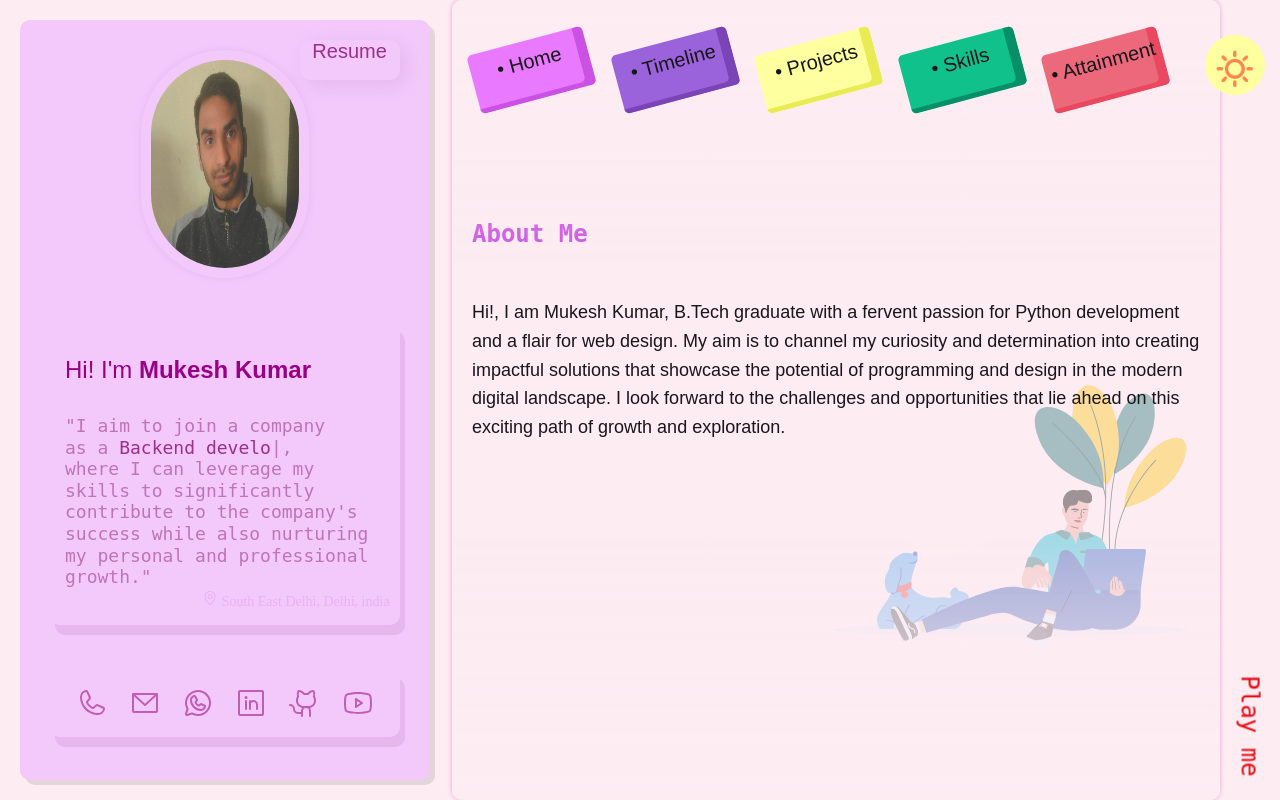
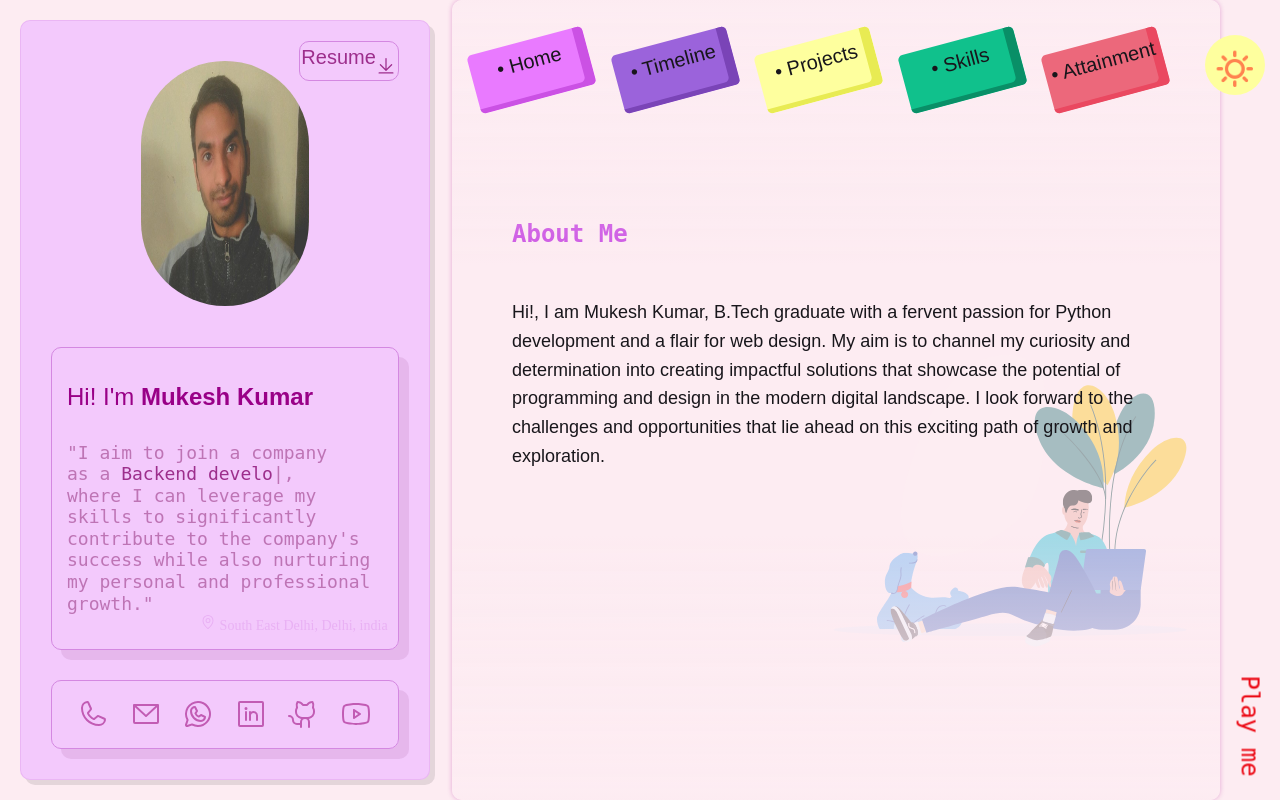
Before and after one commit to Mukeshmiet/Personal_Portfolio, a Django app: page / in a window 1280 px wide. Run offline with Django 4.2, Linux system fonts and the light colour scheme; some web fonts are replaced.

Commit message:
Laptop-light mode ready

```diff
--- a/app_home/static/app_home/styles.css
+++ b/app_home/static/app_home/styles.css
@@ -134,6 +134,10 @@
   overflow: hidden;
 }
 
+img{
+  z-index: -1;
+}
+
 /* scroll bar */
 
 ::-webkit-scrollbar {
@@ -252,6 +256,7 @@
 
 .left {
   box-shadow: 0.5rem 0.5rem 0rem rgba(15, 15, 15, 0.1);
+  border: rgba(212, 136, 225, 0.3) 0.1rem solid;
   background-color: var(--color-left-nohover);
   border-radius: 1rem;
   margin: 0;
@@ -287,8 +292,8 @@
 }
 
 .pict {
-  height: 30%;
-  width: 48%;
+  height: 35%;
+  width: 54%;
   border-radius: 999rem !important;
   overflow: hidden;
 }
@@ -304,13 +309,25 @@
   position: absolute;
   top: 2rem;
   right: 3rem;
-  display: inline-block;
+  display: flex;
+  flex-wrap: wrap;
+  flex-direction: row;
   text-align: center;
+  justify-content: center;
+  align-content: center;
   color: var(--font-color-light-desi);
   height: 4rem;
   width: 10rem;
   border-radius: 1rem;
-  box-shadow: 0.5rem 0.5rem 2rem rgba(177, 110, 170, 0.2);
+  border: #d488e1 0.1rem solid;
+  box-shadow: 0.5rem 0.5rem 0rem rgba(177, 110, 170, 0);
+}
+
+.resume svg{
+  fill: var(--font-color-light-desi);
+  height: var(--font-size-14);
+  padding-top: 1rem;
+
 }
 
 .resume:hover{
@@ -393,14 +410,14 @@
 .-shadow--2 {
   margin-top: 3rem;
   padding: 1rem;
-  /* box-shadow: 0.5rem 0.5rem 2rem rgba(153, 0, 135, 0.5); */
-  box-shadow: 0rem 0rem 0.8rem rgba(191, 120, 183, 0.2);
+  /* box-shadow: 0rem 0rem 0.8rem rgba(191, 120, 183, 0.2); */
 }
 
 .-shadow--1 {
   margin-top: 1rem;
   padding: 1.5rem;
-  box-shadow: 0.5rem 1rem 0rem rgba(177, 110, 170, 0.2);
+  border: #d488e1 0.1rem solid;
+  box-shadow: 1rem 1rem 0rem rgba(177, 110, 170, 0.2);
   border-radius: 1rem;
 }
 
@@ -580,6 +597,7 @@
   align-content: center;
   text-align: center;
   width: 60%;
+  padding: 0 4rem;
 }
 
 .home-about {
--- a/app_home/templates/app_home/index.html
+++ b/app_home/templates/app_home/index.html
@@ -24,7 +24,11 @@
         <d class="left fix-on-page hori-center --flex-1">
           <div class="pict -shadow--2">
             <img src="{% static 'app_home/pic2.jpg' %}" alt="portfolio_pic">
-            <a class="resume" href="#">Resume</a>
+            <a class="resume" href="https://drive.google.com/file/d/1hucq6oZkuOokYVM-F7kKLv6xv94T9VHU/view?usp=sharing" target="_blank">Resume
+              <svg xmlns="http://www.w3.org/2000/svg" viewBox="0 0 256 256">
+                <path d="M50.34,117.66a8,8,0,0,1,11.32-11.32L120,164.69V32a8,8,0,0,1,16,0V164.69l58.34-58.35a8,8,0,0,1,11.32,11.32l-72,72a8,8,0,0,1-11.32,0ZM216,208H40a8,8,0,0,0,0,16H216a8,8,0,0,0,0-16Z"></path>
+              </svg>
+            </a>
           </div>
           <div class="intro -shadow--1">
             <div class="profile-name"><span>Hi! I'm <span style="font-weight: 600;">Mukesh Kumar</span></span>
```
Also changed, not shown: other parts of app_home/static/app_home/styles.css (+35 -1 lines), other parts of app_home/templates/app_home/index.html (+32 -33 lines).
